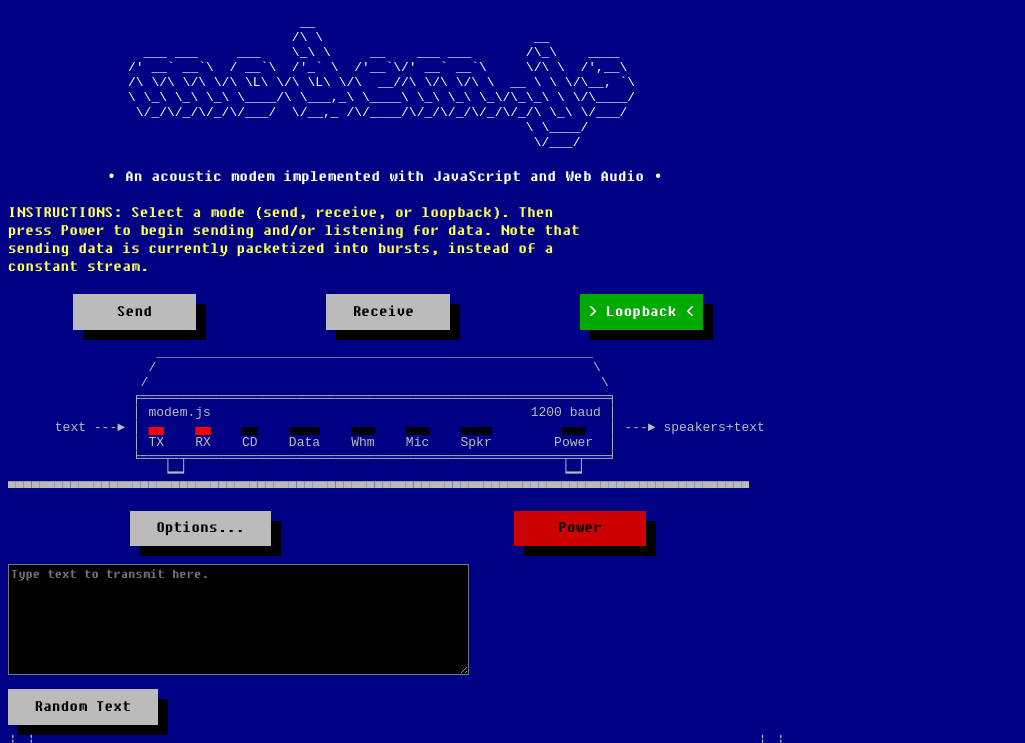
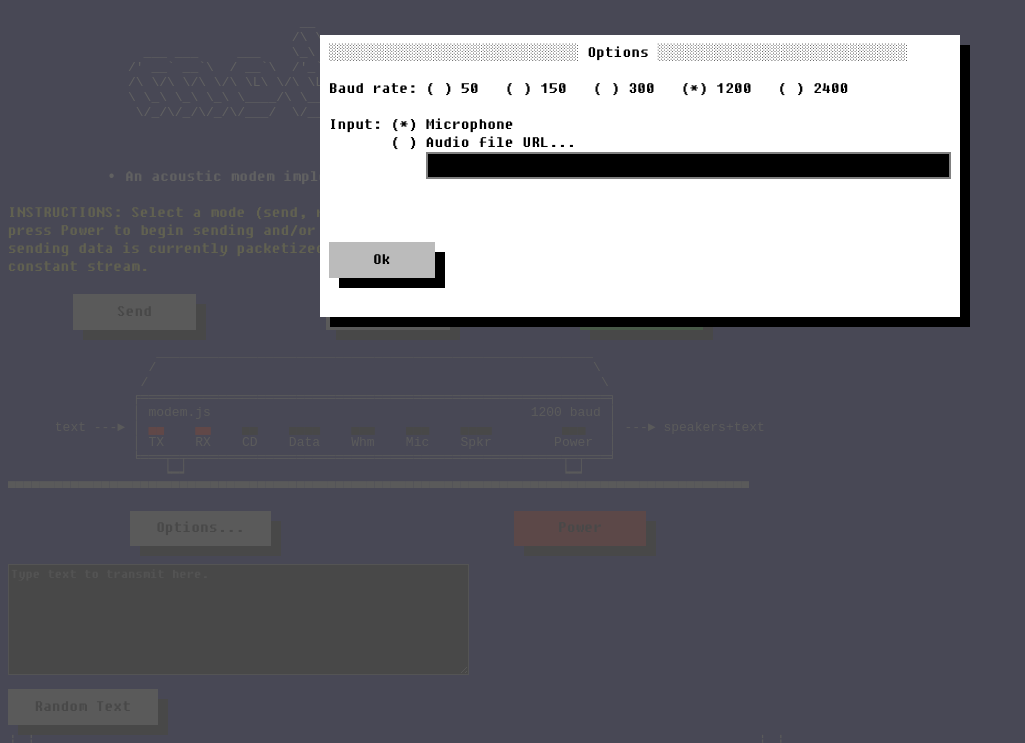
Before and after one commit to dolske/modem.js, a plain HTML site: page demo.html in a window 1280 px wide. Both pictures are taken after a click on the link "Options...". Shown: the top 743 px of the page, without its empty margins (0-1025 px from the left). Drawn offline with Linux system fonts and the light colour scheme.

Commit message:
Hacky beginning of Options dialog

```diff
--- a/demo.html
+++ b/demo.html
@@ -78,6 +78,16 @@ constant stream.
 ┊ ┊                                                                                  ┊ ┊
 </div>
 <br>
+<div id=optionsContainer class=fixed hidden><div id=optionsDiv>░░░░░░░░░░░░░░░░░░░░░░░░░░ Options ░░░░░░░░░░░░░░░░░░░░░░░░░░
+
+Baud rate: ( ) 50   ( ) 150   ( ) 300   (*) 1200   ( ) 2400
+
+Input: (*) Microphone
+       ( ) Audio file URL...
+           <input id=inputURL>
+<br><br><br>
+<a href="#" id=optionsOK class=button>  Ok  </a>
+</div></div>
 <div id=wavStripContainer style="overflow: scroll;">
   <canvas id=wavStrip width=3000 height=100 style="border: 1px solid #ddd"></canvas>
 </div>
--- a/demo/demo-ui.js
+++ b/demo/demo-ui.js
@@ -7,10 +7,11 @@ var ui = {
     this.recvButton = document.getElementById("recv");
     this.loopButton = document.getElementById("loop");
 
-    this.powerButton   = document.getElementById("power");
-    this.optionsButton = document.getElementById("options");
-    this.textInput     = document.getElementById("textInput");
-    this.randomButton  = document.getElementById("randomButton");
+    this.powerButton     = document.getElementById("power");
+    this.optionsButton   = document.getElementById("options");
+    this.optionsOKButton = document.getElementById("optionsOK");
+    this.textInput       = document.getElementById("textInput");
+    this.randomButton    = document.getElementById("randomButton");
 
     var self = this;
     this.sendButton.addEventListener("click",
@@ -22,6 +23,8 @@ var ui = {
 
     this.powerButton.addEventListener("click",
       function(e) { self.onPowerButton(); e.preventDefault(); });
+    this.optionsOKButton.addEventListener("click",
+      function(e) { self.onOptionsButton(); e.preventDefault(); });
     this.optionsButton.addEventListener("click",
       function(e) { self.onOptionsButton(); e.preventDefault(); });
     this.randomButton.addEventListener("click",
@@ -42,8 +45,9 @@ var ui = {
     this.outputName = document.getElementById("outputName");
     this.baudRate = document.getElementById("baudrate");
 
-    this.inputContainer  = document.getElementById("inputContainer");
-    this.outputContainer = document.getElementById("outputContainer");
+    this.inputContainer   = document.getElementById("inputContainer");
+    this.outputContainer  = document.getElementById("outputContainer");
+    this.optionsContainer = document.getElementById("optionsContainer");
 
     // Set defaults
     this.onModeButton("loop");
@@ -107,8 +111,15 @@ var ui = {
     // TODO: something useful :)
   },
 
+  _optionsHidden: true,
   onOptionsButton: function() {
-    alert("TODO!");
+    // Just toggle visibility. Seems .hidden doesn't work with flex or pos:fixed?
+    var div = this.optionsContainer
+    this._optionsHidden = !this._optionsHidden;
+    if (this._optionsHidden)
+      div.setAttribute("hidden", "");
+    else
+      div.removeAttribute("hidden");
   },
 
   _inputTimer: null,
--- a/demo/demo.css
+++ b/demo/demo.css
@@ -7,6 +7,36 @@ body {
   margin-top: 0;
   color: #bbb;
   background-color: #000084;
+}
+
+#optionsContainer[hidden] {
+  display: none;
+}
+#optionsContainer {
+  position: fixed;
+  top: 0;
+  left: 0;
+  width: 100%;
+  height: 100%;
+  background-color: rgba(80,80,80, 0.9);
+  display: flex;
+  justify-content: space-around;
+}
+#optionsDiv {
+  color: black;
+  background-color: white;
+  height: 30ch;
+  padding: 1ch;
+  box-shadow: 10px 10px 0px black;
+  margin-top: 4ch;
+}
+#inputURL {
+  color: white;
+  background-color: black;
+  font-family: FixedSys, monospace;
+  border: 2px solid grey;
+  padding: 4px;
+  width: 70ch;
 }
 
 .fixed {
```
